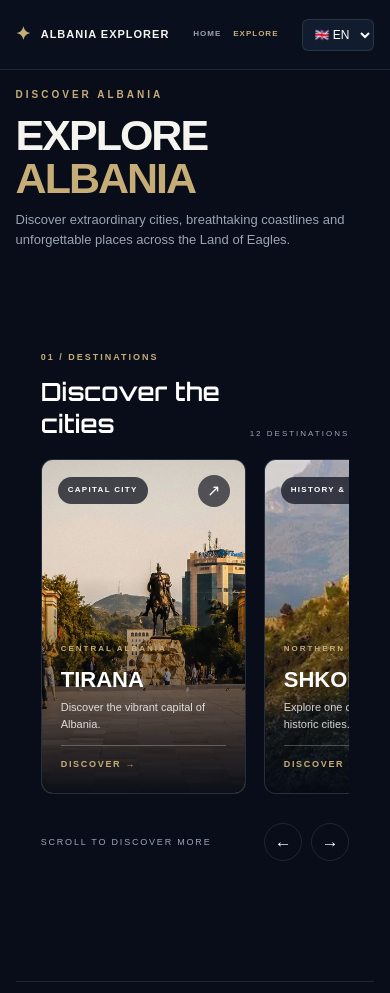
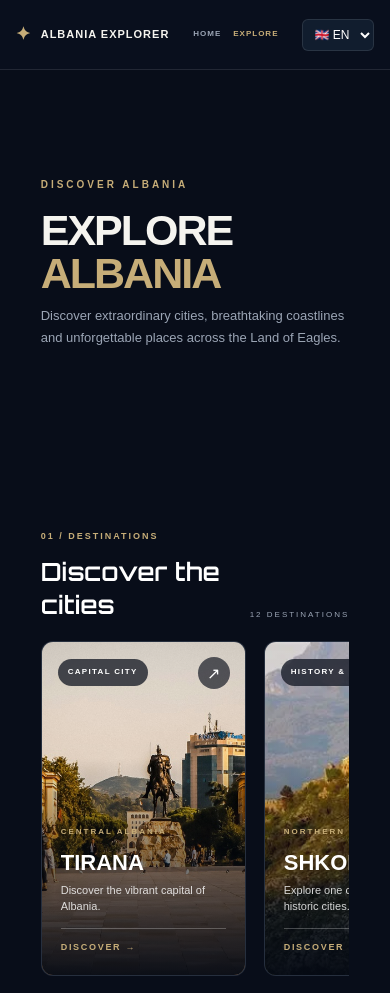
Before and after one commit to ErmalKulemani/Albania-Explore, a plain HTML site: page map.html in a window 390 px wide. Shown: the top 993 px of the page. Drawn offline with Linux system fonts and the light colour scheme.

Commit message:
Refactor CSS for destinations page layout
Updated padding and margin styles for various elements on the destinations page to improve layout and spacing.

```diff
--- a/map.css
+++ b/map.css
@@ -99,27 +99,20 @@ html {
     outline: none;
 }
 
-/* MAIN - SPAZI RIDOTTI */
+/* MAIN */
 
-body.destinations-page .destinations-main {
+.destinations-main {
     width: 100%;
     max-width: 1600px;
     margin: 0 auto;
-    padding: 12px 6% 55px;
-    min-height: 0;
-    height: auto;
+    padding: 38px 6% 45px;
 }
 
 /* INTRODUCTION */
 
-body.destinations-page .destinations-intro {
+.destinations-intro {
     max-width: 850px;
-    width: 100%;
-    min-height: 0;
-    height: auto;
-    padding: 0;
-    margin: 0 0 18px;
-    display: block;
+    margin-bottom: 30px;
 }
 
 .destinations-eyebrow {
@@ -129,8 +122,8 @@ body.destinations-page .destinations-intro {
     letter-spacing: 3px;
 }
 
-body.destinations-page .destinations-intro h1 {
-    margin: 8px 0 10px;
+.destinations-intro h1 {
+    margin: 13px 0 10px;
     font-size: clamp(42px, 6vw, 76px);
     font-weight: 800;
     letter-spacing: -2px;
@@ -143,18 +136,16 @@ body.destinations-page .destinations-intro h1 {
 
 .destinations-intro p {
     max-width: 590px;
-    margin: 0;
+    margin: 8px 0 0;
     color: var(--destination-muted);
     font-size: 15px;
-    line-height: 1.6;
+    line-height: 1.7;
 }
 
 /* DESTINATION SECTION */
 
 .destination-section {
     width: 100%;
-    margin: 0;
-    padding: 0;
 }
 
 .destination-section-heading {
@@ -162,7 +153,7 @@ body.destinations-page .destinations-intro h1 {
     align-items: end;
     justify-content: space-between;
     gap: 20px;
-    margin-bottom: 18px;
+    margin-bottom: 20px;
 }
 
 .section-number {
@@ -173,7 +164,7 @@ body.destinations-page .destinations-intro h1 {
 }
 
 .destination-section-heading h2 {
-    margin: 8px 0 0;
+    margin: 10px 0 0;
     font-size: clamp(25px, 3vw, 36px);
     font-weight: 600;
 }
@@ -355,7 +346,7 @@ body.destinations-page .destinations-intro h1 {
     display: flex;
     align-items: center;
     justify-content: space-between;
-    margin-top: 15px;
+    margin-top: 10px;
 }
 
 .carousel-footer > span {
@@ -394,8 +385,8 @@ body.destinations-page .destinations-intro h1 {
     align-items: center;
     justify-content: space-between;
     gap: 35px;
-    margin-top: 55px;
-    padding: 35px 0;
+    margin-top: 45px;
+    padding: 25px 0;
     border-top: 1px solid var(--destination-border);
     border-bottom: 1px solid var(--destination-border);
 }
@@ -405,7 +396,7 @@ body.destinations-page .destinations-intro h1 {
 }
 
 .destination-discover h2 {
-    margin: 15px 0;
+    margin: 12px 0;
     font-size: clamp(27px, 4vw, 43px);
     line-height: 1.2;
 }
@@ -413,7 +404,7 @@ body.destinations-page .destinations-intro h1 {
 .destination-discover p {
     color: var(--destination-muted);
     font-size: 14px;
-    line-height: 1.8;
+    line-height: 1.7;
 }
 
 .back-home-link {
@@ -457,7 +448,6 @@ body.destinations-page .destinations-intro h1 {
 /* RESPONSIVE */
 
 @media (max-width: 850px) {
-
     .destinations-header {
         padding: 0 4%;
     }
@@ -466,8 +456,12 @@ body.destinations-page .destinations-intro h1 {
         gap: 17px;
     }
 
-    body.destinations-page .destinations-main {
-        padding: 12px 4% 45px;
+    .destinations-main {
+        padding: 30px 4% 35px;
+    }
+
+    .destinations-intro {
+        margin-bottom: 25px;
     }
 
     .destination-card {
@@ -479,12 +473,13 @@ body.destinations-page .destinations-intro h1 {
     .destination-discover {
         align-items: flex-start;
         flex-direction: column;
-        margin-top: 45px;
+        gap: 20px;
+        margin-top: 35px;
+        padding: 22px 0;
     }
 }
 
 @media (max-width: 550px) {
-
     .destinations-header {
         min-height: 70px;
         gap: 12px;
@@ -513,15 +508,15 @@ body.destinations-page .destinations-intro h1 {
         font-size: 11px;
     }
 
-    body.destinations-page .destinations-main {
-        padding: 10px 4% 35px;
+    .destinations-main {
+        padding: 25px 4% 30px;
     }
 
-    body.destinations-page .destinations-intro {
-        margin-bottom: 16px;
+    .destinations-intro {
+        margin-bottom: 22px;
     }
 
-    body.destinations-page .destinations-intro h1 {
+    .destinations-intro h1 {
         font-size: 43px;
     }
 
@@ -547,6 +542,11 @@ body.destinations-page .destinations-intro h1 {
         font-size: 22px;
     }
 
+    .destination-discover {
+        margin-top: 30px;
+        padding: 20px 0;
+    }
+
     .destinations-footer {
         flex-direction: column;
         align-items: flex-start;
```
